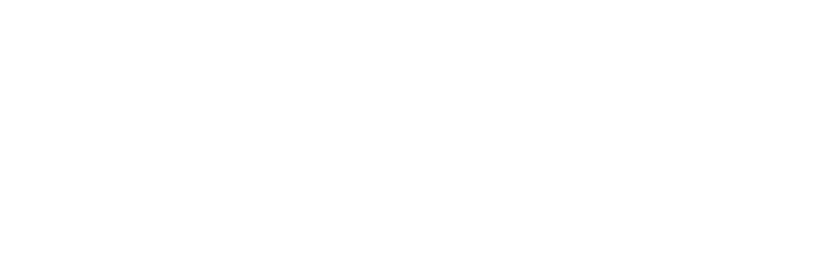
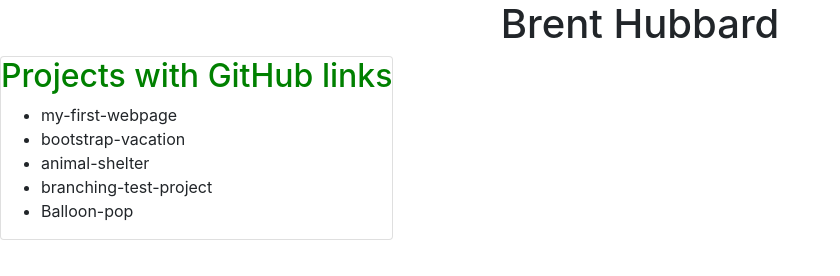
Before and after one commit to Brenthubbard/March-19-project, a plain HTML site: page index.html in a window 1280 px wide. Shown: the whole page, without its empty margins (0-840 px from the left). Drawn offline with nearby package versions, Linux system fonts and the light colour scheme.

Commit message:
first card set up

```diff
--- a/index.html
+++ b/index.html
@@ -7,3 +7,16 @@
 
   <title>My Portfolio</title>
 </head>
+<h1>Brent Hubbard</h1>
+
+<div class="card" style="width:fit-content">
+  <h2>Projects with GitHub links</h2>
+
+  <ul>
+    <li>my-first-webpage</li>
+    <li>bootstrap-vacation</li>
+    <li>animal-shelter</li>
+    <li>branching-test-project</li>
+    <li>Balloon-pop</li>
+  </ul>
+</div>
--- a/styles.css
+++ b/styles.css
@@ -0,0 +1,7 @@
+h1 {
+  text-align:center
+
+}
+h2{
+color: green
+}
```
